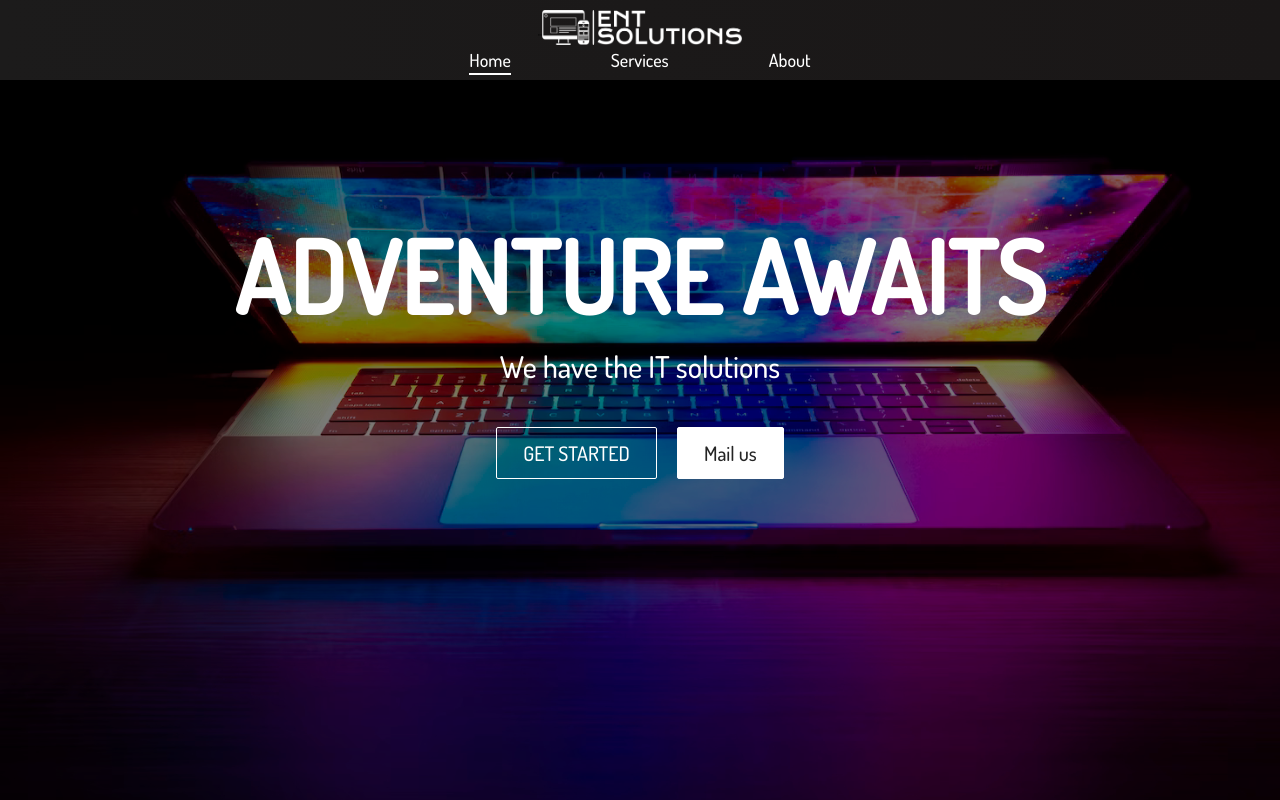
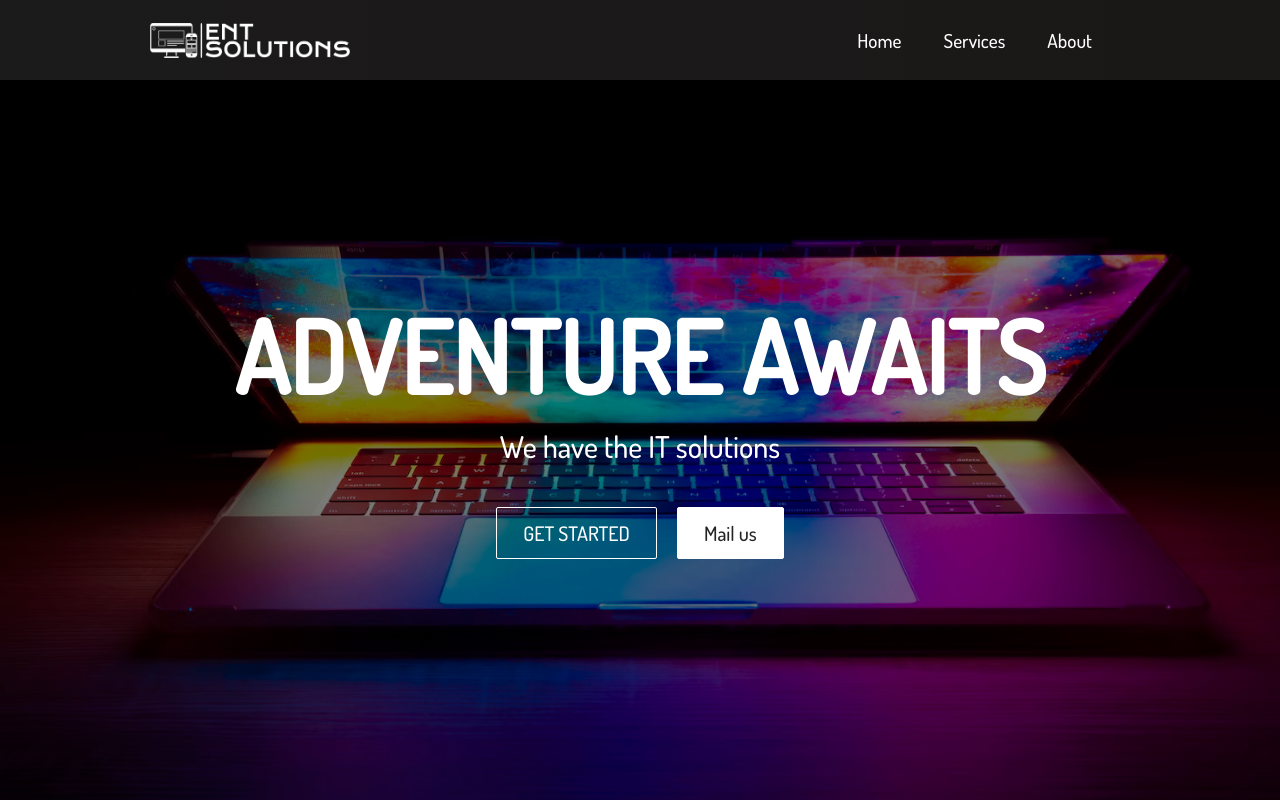
Before and after one commit to Nico1998400/ENT-SOLUTIONS, a React (Create React App) app: page / in a window 1280 px wide. Shown: the top 800 px of the page. Built offline with nearby package versions, Linux system fonts and the light colour scheme.

Commit message:
MR tim fixed navbar

```diff
--- a/src/components/Navbar.css
+++ b/src/components/Navbar.css
@@ -1,105 +1,159 @@
-.container {
-  max-width: 1300px;
-  margin: 0 auto;
+.navbar {
+  background: linear-gradient(90deg, rgb(28, 27, 27) 0%, rgb(26, 23, 23) 100%);
+  height: 80px;
   display: flex;
-  justify-content: space-between;
+  justify-content: center;
   align-items: center;
+  font-size: 1.2rem;
+  position: sticky;
+  top: 0;
+  z-index: 999;
+}
+
+.navbar-container {
+  display: flex;
+  justify-content: center;
+  align-items: center;
+  height: 80px;
+  max-width: 1500px;
+}
+
+.navbar-logo {
+  color: #fff;
+  justify-self: start;
+  margin-left: 20px;
+  cursor: pointer;
+  text-decoration: none;
+  font-size: 2rem;
+  display: flex;
+  align-items: center;
+}
+
+.fa-typo3 {
+  margin-left: 0.5rem;
+  font-size: 1.8rem;
+}
+
+.nav-menu {
+  display: grid;
+  grid-template-columns: repeat(4, auto);
+  grid-gap: 10px;
+  list-style: none;
+  text-align: center;
+  width: 60vw;
+  justify-content: end;
+  margin-right: 2rem;
+}
+
+.nav-item {
+  height: 80px;
+  cursor: pointer;
+}
+
+.nav-links {
+  color: #fff;
+  display: flex;
+  align-items: center;
+  text-decoration: none;
+  padding: 0.5rem 1rem;
   height: 100%;
 }
 
-.bars {
-  color: white
+.nav-links:hover {
+  border-bottom: 4px solid #fff;
+  transition: all 0.2s ease-out;
 }
 
-.navbar {
-  height: 80px;
-  background-color: #fef7e5;
-  background: linear-gradient(90deg, rgb(28, 27, 27) 0%, rgb(26, 23, 23) 100%);
-  position: fixed;
-  top: 0;
-  width: 100%;
+.fa-bars {
+  color: #fff;
 }
 
-.logo {
-  cursor: pointer;
+.nav-links-mobile {
+  display: none;
 }
 
 .menu-icon {
   display: none;
 }
 
-.nav-elements {
-  cursor: pointer;
-}
+@media screen and (max-width: 960px) {
+  .NavbarItems {
+    position: relative;
+  }
 
-.nav-elements ul {
-  display: flex;
-  justify-content: space-between;
-  list-style-type: none;
-}
+  .nav-menu {
+    display: flex;
+    flex-direction: column;
+    width: 100%;
+    height: 20vh;
+    position: absolute;
+    top: 80px;
+    left: -100%;
+    opacity: 1;
+    transition: all 0.5s ease;
+  }
 
-.nav-elements ul li {
-  padding-left: 50px;
-  padding-right: 50px;
-}
+  .nav-menu.active {
+    background: #242222;
+    left: 0;
+    opacity: 1;
+    transition: all 0.5s ease;
+    z-index: 1;
+  }
 
-.nav-elements ul a {
-  font-size: 18px;
-  font-weight: 400;
-  color: white;
-  text-decoration: none;
-}
+  .nav-links {
+    text-align: center;
+    padding: 2rem;
+    width: 100%;
+    display: table;
+  }
 
-.nav-elements ul a.active {
-  color: white;
-  font-weight: 500;
-  position: relative;
-}
+  .nav-links:hover {
+    background-color: #fff;
+    color: #242424;
+    border-radius: 0;
+  }
 
-.nav-elements ul a.active::after {
-  content: '';
-  position: absolute;
-  bottom: -4px;
-  left: 0;
-  width: 100%;
-  height: 2px;
-  background-color: white;
-}
+  .navbar-logo {
+    position: absolute;
+    top: 0;
+    left: 0;
+    transform: translate(25%, 50%);
+  }
 
-
-
-@media (max-width: 860px) {
   .menu-icon {
     display: block;
+    position: absolute;
+    top: 0;
+    right: 0;
+    transform: translate(-100%, 60%);
+    font-size: 1.8rem;
     cursor: pointer;
   }
 
-  .nav-elements {
-    position: absolute;
-    right: 0;
-    top: 60px;
-    background: linear-gradient(90deg, rgb(28, 27, 27) 0%, rgb(26, 23, 23) 100%);
-    width: 0px;
-    height: calc(18vh);
-    transition: all 0.3s ease-in;
-    overflow: hidden;
+  .fa-times {
+    color: #fff;
+    font-size: 2rem;
   }
 
-  .nav-elements.active {
-    width: 100%;
+  .nav-links-mobile {
+    display: block;
     text-align: center;
-    justify-content: center;
-
+    margin: 2rem auto;
+    border-radius: 4px;
+    width: 80%;
+    text-decoration: none;
+    font-size: 1.5rem;
+    background-color: transparent;
+    color: #fff;
+    padding: 14px 20px;
+    border: 1px solid #fff;
+    transition: all 0.3s ease-out;
   }
 
-  .nav-elements ul {
-    display: flex;
-    flex-direction: column;
+  .nav-links-mobile:hover {
+    background: #fff;
+    color: #242424;
+    transition: 250ms;
   }
-
-  .nav-elements ul li {
-    margin-right: unset;
-    margin-top: 22px;
-  }
-
 }
--- a/src/components/Navbar.js
+++ b/src/components/Navbar.js
@@ -1,54 +1,67 @@
-import { useState } from 'react'
+import React, { useState, useEffect } from 'react';
 import { Link } from "react-scroll";
-import './Navbar.css'
-import { FontAwesomeIcon } from '@fortawesome/react-fontawesome';
-import { faBars } from '@fortawesome/free-solid-svg-icons'
+import './Navbar.css';
 
-const Navbar = () => {
-  const [showNavbar, setShowNavbar] = useState(false)
+function Navbar() {
+  const [click, setClick] = useState(false);
+  const [, setButton] = useState(true);
 
-  const handleShowNavbar = () => {
-    setShowNavbar(!showNavbar)
-  }
+  const handleClick = () => setClick(!click);
+  const closeMobileMenu = () => setClick(false);
+
+  const showButton = () => {
+    if (window.innerWidth <= 960) {
+      setButton(false);
+    } else {
+      setButton(true);
+    }
+  };
+
+  useEffect(() => {
+    showButton();
+  }, []);
+
+  window.addEventListener('resize', showButton);
 
   return (
-    <nav className="navbar">
-      <div className="container">
-        <div className="logo">¨
-        <Link
+    <>
+      <nav className='navbar'>
+        <div className='navbar-container'>
+          <Link
+          to='home'
+          className='navbar-logo'
+          onClick={closeMobileMenu}
+           spy={true}
+              smooth={true}
+              offset={-100}
+              duration= {500}
+          >
+            <img width="200" height="35" src='/images/logo.png' alt='A Logo For ENT'></img>
+          </Link>
+          <div className='menu-icon' onClick={handleClick}>
+            <i className={click ? 'fas fa-times' : 'fas fa-bars'} />
+          </div>
+          <ul className={click ? 'nav-menu active' : 'nav-menu'}>
+            <li className='nav-item'>
+              <Link
               to='home'
               className='nav-links'
+              onClick={closeMobileMenu}
               spy={true}
               smooth={true}
               offset={-100}
               duration= {500}
               activeClass="active"
               >
-        <img width="200" height="35" src='/images/logo.png' alt='A Logo For ENT'></img>
-        </Link>
-        </div>
-        <div className="menu-icon" onClick={handleShowNavbar}>
-       <FontAwesomeIcon className="bars" icon={faBars} />
-        </div>
-        <div className={`nav-elements  ${showNavbar && 'active'}`}>
-        <ul>
-            <li>
-              <Link
-              to='home'
-              className='nav-links'
-              spy={true}
-              smooth={true}
-              offset={-100}
-              duration= {500}
-              activeClass="active"
-              >
+
                 Home
               </Link>
             </li>
-            <li>
+            <li className='nav-item'>
               <Link
                 to='services'
                 className='nav-links'
+                onClick={closeMobileMenu}
                 spy={true}
                 smooth={true}
                 offset={-80}
@@ -58,10 +71,11 @@
                 Services
               </Link>
             </li>
-            <li>
+            <li className='nav-item'>
               <Link
                 to='about'
                 className='nav-links'
+                onClick={closeMobileMenu}
                 spy={true}
                 smooth={true}
                 offset={-80}
@@ -73,9 +87,9 @@
             </li>
           </ul>
         </div>
-      </div>
-    </nav>
-  )
+      </nav>
+    </>
+  );
 }
 
-export default Navbar
+export default Navbar;
```
